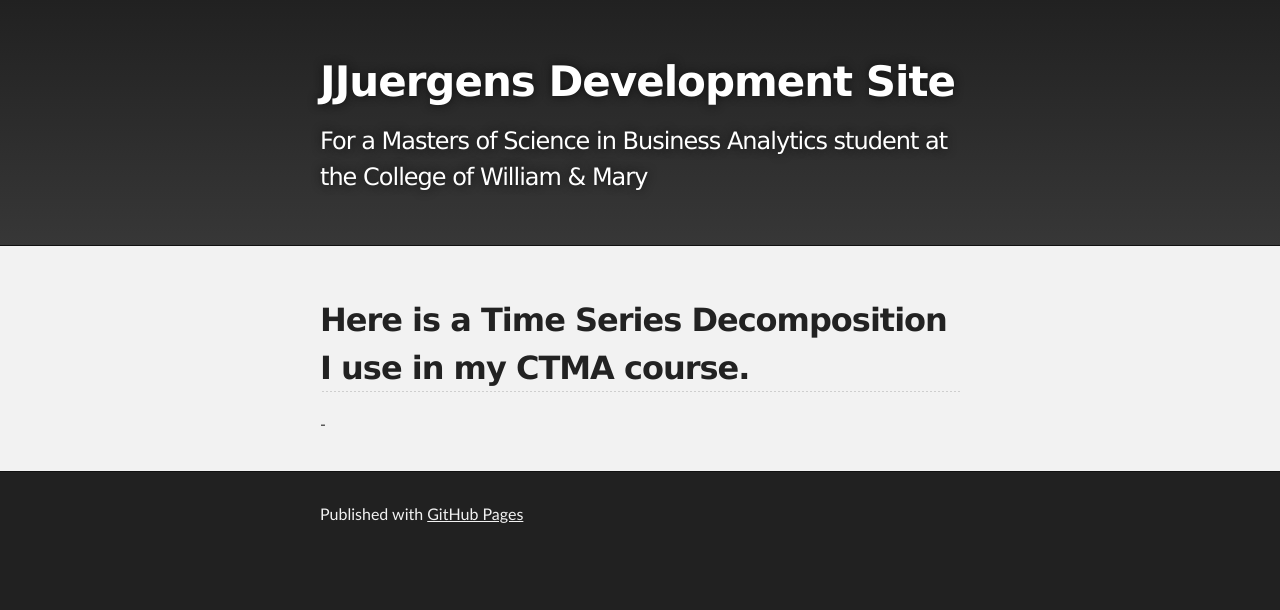
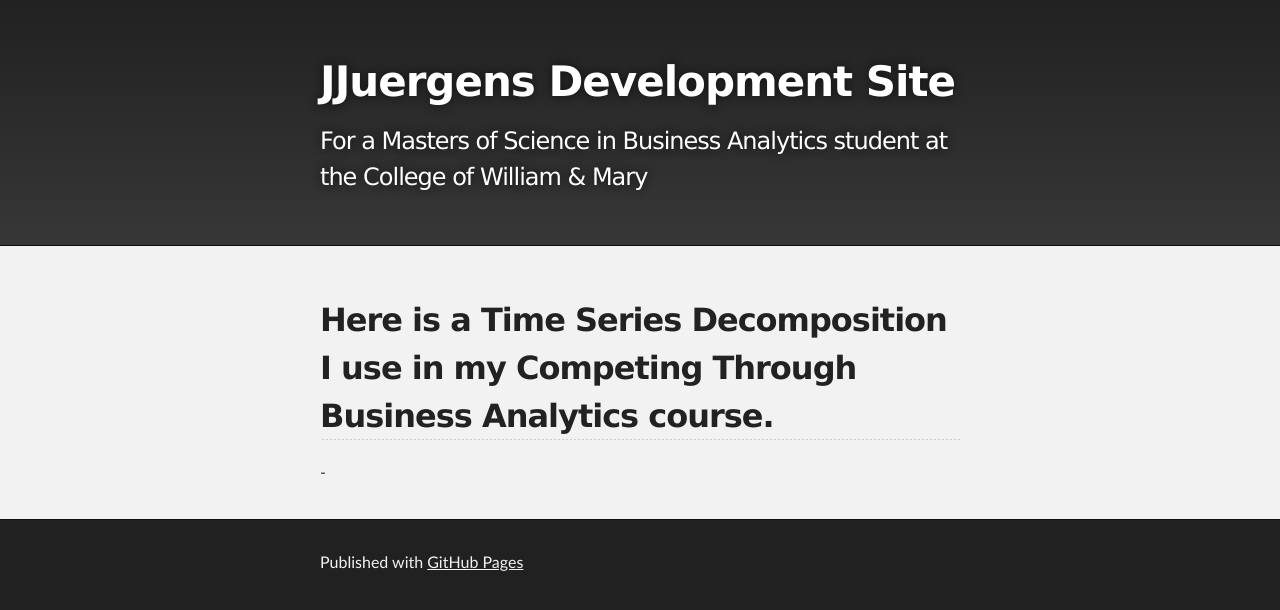
Before and after one commit to JJuergens/jjuergens.github.io, a Jekyll site: the page built from TimeSeries/index.md, in a window 1280 px wide. Shown: the top 610 px of the page. Built offline with Jekyll 4.4.1, drawn with Linux system fonts in a browser that asks for light colours; our own code applies the rules of GitHub Pages for plain Markdown files.

Commit message:
Update index.md

```diff
--- a/TimeSeries/index.md
+++ b/TimeSeries/index.md
@@ -2,6 +2,6 @@
 title: TimeSeries Decomposition
 description: Course Content
 ---
-Here is a Time Series Decomposition I use in my CTMA course.
+Here is a Time Series Decomposition I use in my Competing Through Business Analytics course.
 -
 -
```
